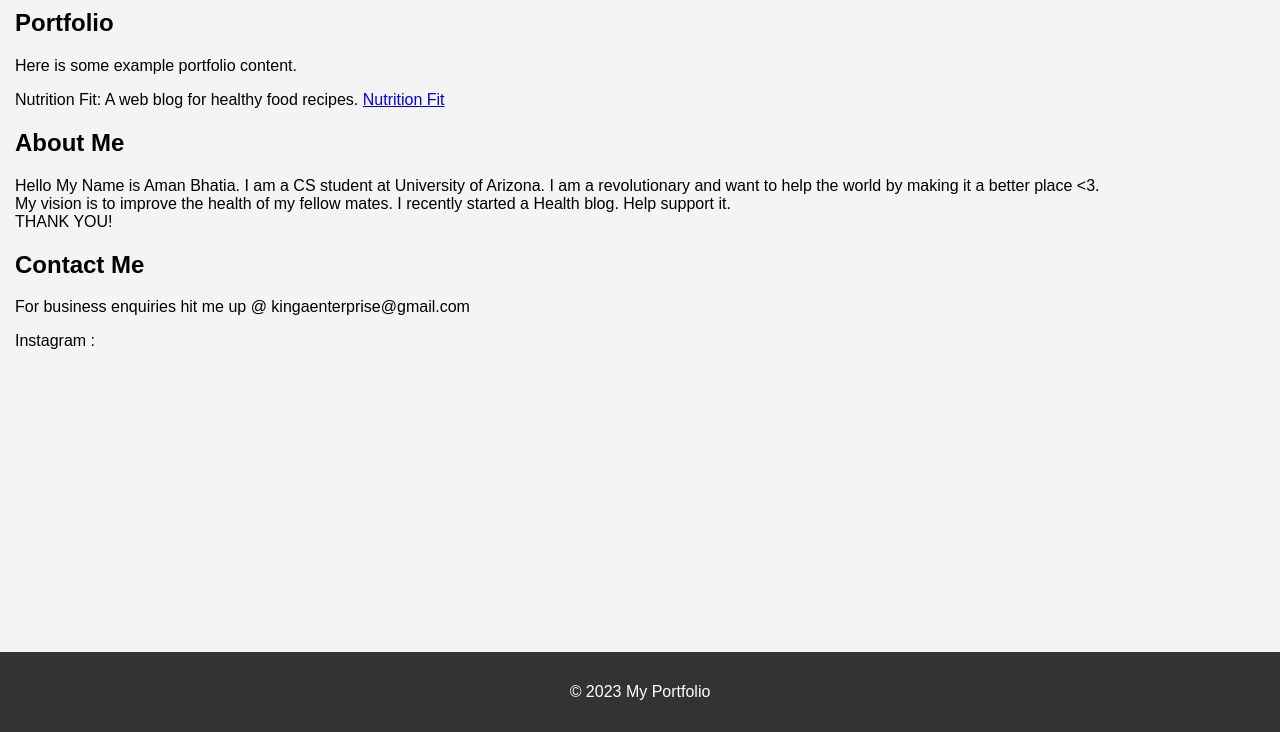
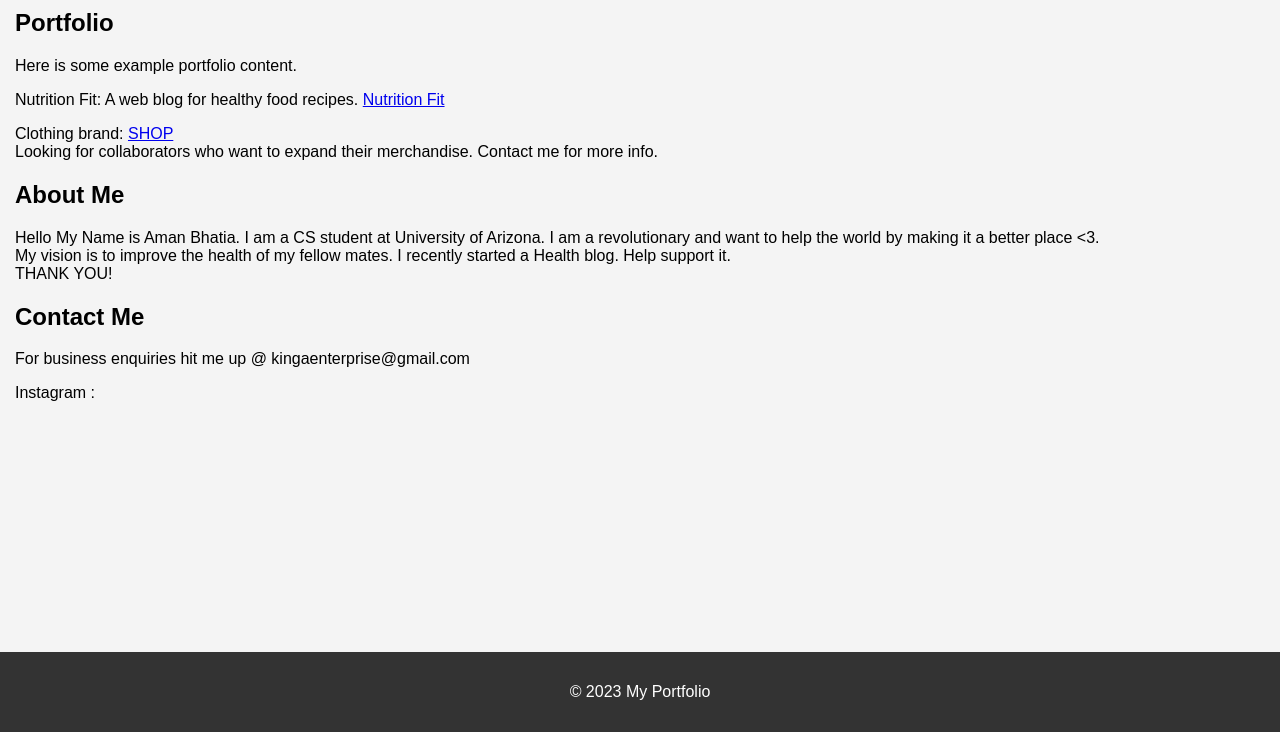
Before and after one commit to Pwncakee/my-website001, a plain HTML site: page index.html in a window 1280 px wide. Shown: the part 68-800 px from the top of the page. Drawn offline with Linux system fonts and the light colour scheme.

Commit message:
Update index.html

```diff
--- a/index.html
+++ b/index.html
@@ -12,6 +12,9 @@
         <h2>Portfolio</h2>
         <p>Here is some example portfolio content.</p>
         <p> Nutrition Fit: A web blog for healthy food recipes. <a href="https://free-4349136.webador.com/"> Nutrition Fit </a> </p>
+        <p> Clothing brand: <a href="https://amanbht917.wixstudio.io/shop"> SHOP </a>
+            <br> Looking for collaborators who want to expand their merchandise. Contact me for more info.
+         </p>
     </section>
     <section id="about">
         <h2>About Me</h2>
```
